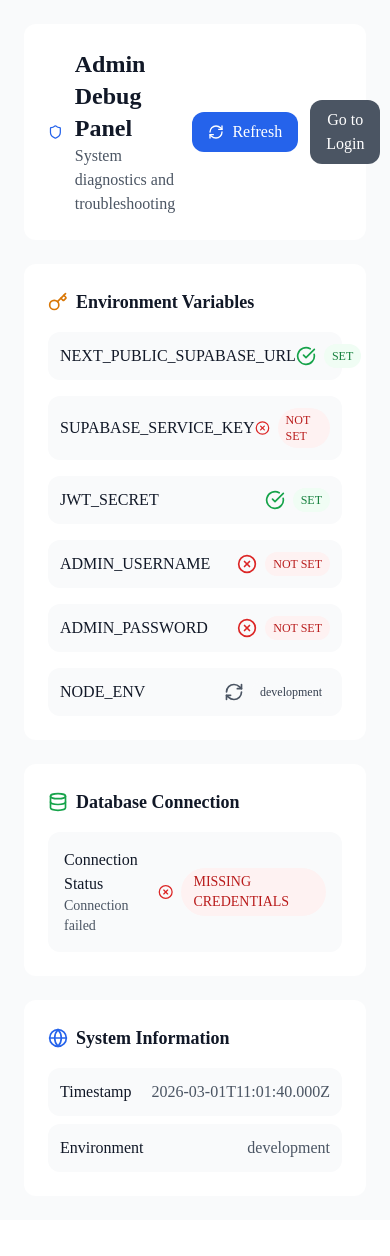
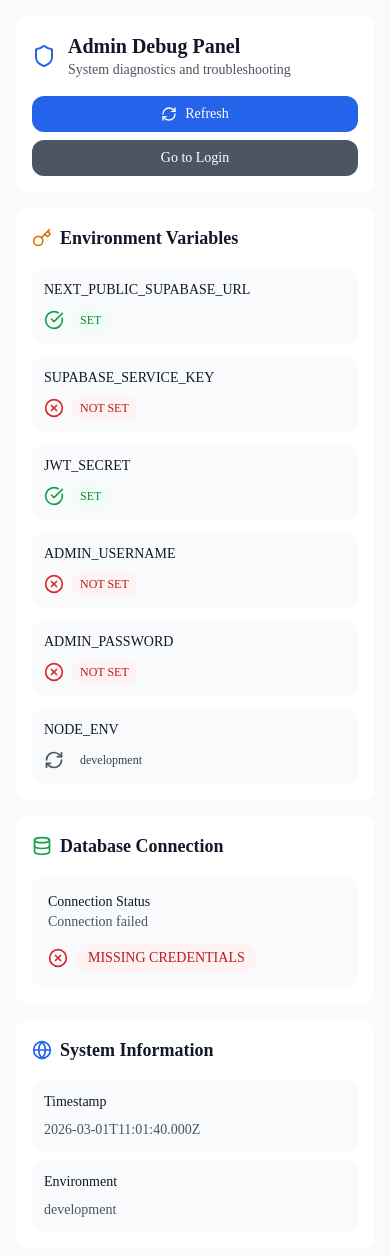
Before and after one commit to yummyyyy123/promptLibrary, a Next.js app: page /admin/debug in a window 390 px wide. Shown: the top 1256 px of the page. Before the commit the page ends 1220 px from the top, so only its background shows below. Built offline with nearby package versions, Linux system fonts and the light colour scheme; no server answers.

Commit message:
Make debug panel and home page cards mobile friendly

```diff
--- a/src/app/admin/debug/page.tsx
+++ b/src/app/admin/debug/page.tsx
@@ -108,29 +108,29 @@ export default function AdminDebug() {
   }
 
   return (
-    <div className="min-h-screen bg-gray-50 dark:bg-gray-900 p-6">
+    <div className="min-h-screen bg-gray-50 dark:bg-gray-900 p-4 sm:p-6">
       <div className="max-w-4xl mx-auto">
         {/* Header */}
-        <div className="bg-white dark:bg-gray-800 rounded-lg shadow-sm p-6 mb-6">
-          <div className="flex items-center justify-between">
+        <div className="bg-white dark:bg-gray-800 rounded-lg shadow-sm p-4 sm:p-6 mb-4 sm:mb-6">
+          <div className="flex flex-col sm:flex-row sm:items-center sm:justify-between gap-4">
             <div className="flex items-center gap-3">
-              <Shield className="w-8 h-8 text-blue-600" />
+              <Shield className="w-6 h-6 sm:w-8 sm:h-8 text-blue-600" />
               <div>
-                <h1 className="text-2xl font-bold text-gray-900 dark:text-white">Admin Debug Panel</h1>
-                <p className="text-gray-600 dark:text-gray-400">System diagnostics and troubleshooting</p>
+                <h1 className="text-xl sm:text-2xl font-bold text-gray-900 dark:text-white">Admin Debug Panel</h1>
+                <p className="text-sm text-gray-600 dark:text-gray-400">System diagnostics and troubleshooting</p>
               </div>
             </div>
-            <div className="flex items-center gap-3">
+            <div className="flex flex-col sm:flex-row items-stretch sm:items-center gap-2 sm:gap-3">
               <button
                 onClick={fetchDebugInfo}
-                className="flex items-center gap-2 px-4 py-2 bg-blue-600 text-white rounded-lg hover:bg-blue-700 transition-colors"
+                className="flex items-center justify-center gap-2 px-3 sm:px-4 py-2 bg-blue-600 text-white rounded-lg hover:bg-blue-700 transition-colors text-sm sm:text-base"
               >
                 <RefreshCw className="w-4 h-4" />
                 Refresh
               </button>
               <button
                 onClick={() => router.push('/admin/login')}
-                className="px-4 py-2 bg-gray-600 text-white rounded-lg hover:bg-gray-700 transition-colors"
+                className="px-3 sm:px-4 py-2 bg-gray-600 text-white rounded-lg hover:bg-gray-700 transition-colors text-sm sm:text-base"
               >
                 Go to Login
               </button>
@@ -139,16 +139,16 @@ export default function AdminDebug() {
         </div>
 
         {/* Environment Variables */}
-        <div className="bg-white dark:bg-gray-800 rounded-lg shadow-sm p-6 mb-6">
+        <div className="bg-white dark:bg-gray-800 rounded-lg shadow-sm p-4 sm:p-6 mb-4 sm:mb-6">
           <h2 className="text-lg font-bold text-gray-900 dark:text-white mb-4 flex items-center gap-2">
             <Key className="w-5 h-5 text-amber-600" />
             Environment Variables
           </h2>
-          <div className="grid grid-cols-1 md:grid-cols-2 gap-4">
+          <div className="grid grid-cols-1 sm:grid-cols-2 gap-3 sm:gap-4">
             {debugInfo && Object.entries(debugInfo.environment).map(([key, value]) => (
-              <div key={key} className="flex items-center justify-between p-3 bg-gray-50 dark:bg-gray-700 rounded-lg">
-                <span className="font-medium text-gray-900 dark:text-white">{key}</span>
-                <div className="flex items-center gap-2">
+              <div key={key} className="flex flex-col sm:flex-row sm:items-center sm:justify-between p-3 bg-gray-50 dark:bg-gray-700 rounded-lg gap-2 sm:gap-0">
+                <span className="font-medium text-gray-900 dark:text-white text-sm sm:text-base break-words">{key}</span>
+                <div className="flex items-center gap-2 flex-shrink-0">
                   {getStatusIcon(value as string)}
                   <span className={`px-2 py-1 rounded-full text-xs font-medium ${getStatusColor(value as string)}`}>
                     {value}
@@ -160,20 +160,20 @@ export default function AdminDebug() {
         </div>
 
         {/* Database Status */}
-        <div className="bg-white dark:bg-gray-800 rounded-lg shadow-sm p-6 mb-6">
+        <div className="bg-white dark:bg-gray-800 rounded-lg shadow-sm p-4 sm:p-6 mb-4 sm:mb-6">
           <h2 className="text-lg font-bold text-gray-900 dark:text-white mb-4 flex items-center gap-2">
             <Database className="w-5 h-5 text-green-600" />
             Database Connection
           </h2>
           <div className="space-y-4">
-            <div className="flex items-center justify-between p-4 bg-gray-50 dark:bg-gray-700 rounded-lg">
+            <div className="flex flex-col sm:flex-row sm:items-center sm:justify-between p-4 bg-gray-50 dark:bg-gray-700 rounded-lg gap-3 sm:gap-0">
               <div>
-                <p className="font-medium text-gray-900 dark:text-white">Connection Status</p>
+                <p className="font-medium text-gray-900 dark:text-white text-sm sm:text-base">Connection Status</p>
                 <p className="text-sm text-gray-600 dark:text-gray-400">
                   {debugInfo?.database.status === 'CONNECTED' ? 'Successfully connected to Supabase' : 'Connection failed'}
                 </p>
               </div>
-              <div className="flex items-center gap-2">
+              <div className="flex items-center gap-2 flex-shrink-0">
                 {getStatusIcon(debugInfo?.database.status || 'FAILED')}
                 <span className={`px-3 py-1 rounded-full text-sm font-medium ${getStatusColor(debugInfo?.database.status || 'FAILED')}`}>
                   {debugInfo?.database.status || 'UNKNOWN'}
@@ -183,27 +183,27 @@ export default function AdminDebug() {
 
             {debugInfo?.database.error && (
               <div className="p-4 bg-red-50 dark:bg-red-900/20 border border-red-200 dark:border-red-800 rounded-lg">
-                <p className="font-medium text-red-800 dark:text-red-200 mb-2">Error Details:</p>
-                <p className="text-sm text-red-600 dark:text-red-400 font-mono">{String(debugInfo.database.error)}</p>
+                <p className="font-medium text-red-800 dark:text-red-200 mb-2 text-sm sm:text-base">Error Details:</p>
+                <p className="text-sm text-red-600 dark:text-red-400 font-mono break-all">{String(debugInfo.database.error)}</p>
               </div>
             )}
           </div>
         </div>
 
         {/* System Info */}
-        <div className="bg-white dark:bg-gray-800 rounded-lg shadow-sm p-6">
+        <div className="bg-white dark:bg-gray-800 rounded-lg shadow-sm p-4 sm:p-6">
           <h2 className="text-lg font-bold text-gray-900 dark:text-white mb-4 flex items-center gap-2">
             <Globe className="w-5 h-5 text-blue-600" />
             System Information
           </h2>
           <div className="space-y-2">
-            <div className="flex justify-between p-3 bg-gray-50 dark:bg-gray-700 rounded-lg">
-              <span className="font-medium text-gray-900 dark:text-white">Timestamp</span>
-              <span className="text-gray-600 dark:text-gray-400">{debugInfo?.timestamp || 'N/A'}</span>
+            <div className="flex flex-col sm:flex-row sm:justify-between p-3 bg-gray-50 dark:bg-gray-700 rounded-lg gap-2 sm:gap-0">
+              <span className="font-medium text-gray-900 dark:text-white text-sm sm:text-base">Timestamp</span>
+              <span className="text-gray-600 dark:text-gray-400 text-sm sm:text-base break-all">{debugInfo?.timestamp || 'N/A'}</span>
             </div>
-            <div className="flex justify-between p-3 bg-gray-50 dark:bg-gray-700 rounded-lg">
-              <span className="font-medium text-gray-900 dark:text-white">Environment</span>
-              <span className="text-gray-600 dark:text-gray-400">{debugInfo?.environment?.NODE_ENV || 'N/A'}</span>
+            <div className="flex flex-col sm:flex-row sm:justify-between p-3 bg-gray-50 dark:bg-gray-700 rounded-lg gap-2 sm:gap-0">
+              <span className="font-medium text-gray-900 dark:text-white text-sm sm:text-base">Environment</span>
+              <span className="text-gray-600 dark:text-gray-400 text-sm sm:text-base">{debugInfo?.environment?.NODE_ENV || 'N/A'}</span>
             </div>
           </div>
         </div>
--- a/src/app/page.tsx
+++ b/src/app/page.tsx
@@ -253,53 +253,53 @@ export default function Home() {
             </div>
 
             {/* Testing Dashboard Card */}
-            <div className="mb-8">
+            <div className="mb-6 sm:mb-8">
               <AnimatedCard index={0} className="bg-gradient-to-r from-purple-900 via-blue-900 to-indigo-900 border border-purple-500/30">
-                <div className="p-6">
-                  <div className="flex items-center justify-between mb-4">
+                <div className="p-4 sm:p-6">
+                  <div className="flex flex-col sm:flex-row sm:items-center sm:justify-between gap-4 mb-4">
                     <div className="flex items-center gap-3">
-                      <div className="w-10 h-10 bg-gradient-to-br from-green-400 to-blue-500 rounded-lg flex items-center justify-center">
-                        <BarChart3 className="w-5 h-5 text-white" />
+                      <div className="w-8 h-8 sm:w-10 sm:h-10 bg-gradient-to-br from-green-400 to-blue-500 rounded-lg flex items-center justify-center">
+                        <BarChart3 className="w-4 h-4 sm:w-5 sm:h-5 text-white" />
                       </div>
                       <div>
-                        <h3 className="text-lg font-bold text-white">Testing Dashboard</h3>
-                        <p className="text-sm text-gray-300">Security & Performance Monitoring</p>
+                        <h3 className="text-base sm:text-lg font-bold text-white">Testing Dashboard</h3>
+                        <p className="text-xs sm:text-sm text-gray-300">Security & Performance Monitoring</p>
                       </div>
                     </div>
                     <a
                       href="/test"
-                      className="flex items-center gap-2 px-4 py-2 bg-white/20 backdrop-blur-sm rounded-lg border border-white/40 text-white hover:bg-white/30 transition-colors"
+                      className="flex items-center justify-center gap-2 px-3 sm:px-4 py-2 bg-white/20 backdrop-blur-sm rounded-lg border border-white/40 text-white hover:bg-white/30 transition-colors text-sm sm:text-base"
                     >
-                      <Zap className="w-4 h-4" />
+                      <Zap className="w-3 h-3 sm:w-4 sm:h-4" />
                       View Dashboard
                     </a>
                   </div>
 
-                  <div className="grid grid-cols-1 md:grid-cols-3 gap-4">
+                  <div className="grid grid-cols-1 sm:grid-cols-3 gap-3 sm:gap-4">
                     <div className="bg-white/10 backdrop-blur-sm rounded-lg p-3 border border-white/20">
                       <div className="flex items-center gap-2 mb-1">
-                        <Shield className="w-4 h-4 text-green-400" />
-                        <span className="text-sm font-medium text-green-400">Security Score</span>
+                        <Shield className="w-3 h-3 sm:w-4 sm:h-4 text-green-400" />
+                        <span className="text-xs sm:text-sm font-medium text-green-400">Security Score</span>
                       </div>
-                      <p className="text-2xl font-bold text-white">100%</p>
+                      <p className="text-xl sm:text-2xl font-bold text-white">100%</p>
                       <p className="text-xs text-gray-400">All tests passed</p>
                     </div>
 
                     <div className="bg-white/10 backdrop-blur-sm rounded-lg p-3 border border-white/20">
                       <div className="flex items-center gap-2 mb-1">
-                        <Activity className="w-4 h-4 text-blue-400" />
-                        <span className="text-sm font-medium text-blue-400">Performance</span>
+                        <Activity className="w-3 h-3 sm:w-4 sm:h-4 text-blue-400" />
+                        <span className="text-xs sm:text-sm font-medium text-blue-400">Performance</span>
                       </div>
-                      <p className="text-2xl font-bold text-white">100%</p>
+                      <p className="text-xl sm:text-2xl font-bold text-white">100%</p>
                       <p className="text-xs text-gray-400">Optimized response</p>
                     </div>
 
                     <div className="bg-white/10 backdrop-blur-sm rounded-lg p-3 border border-white/20">
                       <div className="flex items-center gap-2 mb-1">
-                        <Target className="w-4 h-4 text-purple-400" />
-                        <span className="text-sm font-medium text-purple-400">Tests Run</span>
+                        <Target className="w-3 h-3 sm:w-4 sm:h-4 text-purple-400" />
+                        <span className="text-xs sm:text-sm font-medium text-purple-400">Tests Run</span>
                       </div>
-                      <p className="text-2xl font-bold text-white">16</p>
+                      <p className="text-xl sm:text-2xl font-bold text-white">16</p>
                       <p className="text-xs text-gray-400">Comprehensive suite</p>
                     </div>
                   </div>
@@ -307,7 +307,7 @@ export default function Home() {
                   <div className="mt-4 p-3 bg-white/5 backdrop-blur-sm rounded-lg border border-white/10">
                     <div className="flex items-center gap-2 mb-2">
                       <div className="w-2 h-2 bg-green-400 rounded-full animate-pulse"></div>
-                      <span className="text-sm font-medium text-green-400">System Status: Operational</span>
+                      <span className="text-xs sm:text-sm font-medium text-green-400">System Status: Operational</span>
                     </div>
                     <p className="text-xs text-gray-400">
                       All security measures active • Real-time monitoring enabled • Production ready
@@ -318,53 +318,53 @@ export default function Home() {
             </div>
 
             {/* Debug Panel Card */}
-            <div className="mb-8">
+            <div className="mb-6 sm:mb-8">
               <AnimatedCard index={1} className="bg-gradient-to-r from-amber-900 via-orange-900 to-red-900 border border-amber-500/30">
-                <div className="p-6">
-                  <div className="flex items-center justify-between mb-4">
+                <div className="p-4 sm:p-6">
+                  <div className="flex flex-col sm:flex-row sm:items-center sm:justify-between gap-4 mb-4">
                     <div className="flex items-center gap-3">
-                      <div className="w-10 h-10 bg-gradient-to-br from-amber-400 to-orange-500 rounded-lg flex items-center justify-center">
-                        <Activity className="w-5 h-5 text-white" />
+                      <div className="w-8 h-8 sm:w-10 sm:h-10 bg-gradient-to-br from-amber-400 to-orange-500 rounded-lg flex items-center justify-center">
+                        <Activity className="w-4 h-4 sm:w-5 sm:h-5 text-white" />
                       </div>
                       <div>
-                        <h3 className="text-lg font-bold text-white">Debug Panel</h3>
-                        <p className="text-sm text-gray-300">System Diagnostics & Troubleshooting</p>
+                        <h3 className="text-base sm:text-lg font-bold text-white">Debug Panel</h3>
+                        <p className="text-xs sm:text-sm text-gray-300">System Diagnostics & Troubleshooting</p>
                       </div>
                     </div>
                     <a
                       href="/admin/debug"
-                      className="flex items-center gap-2 px-4 py-2 bg-white/20 backdrop-blur-sm rounded-lg border border-white/40 text-white hover:bg-white/30 transition-colors"
+                      className="flex items-center justify-center gap-2 px-3 sm:px-4 py-2 bg-white/20 backdrop-blur-sm rounded-lg border border-white/40 text-white hover:bg-white/30 transition-colors text-sm sm:text-base"
                     >
-                      <Target className="w-4 h-4" />
+                      <Target className="w-3 h-3 sm:w-4 sm:h-4" />
                       View Debug
                     </a>
                   </div>
 
-                  <div className="grid grid-cols-1 md:grid-cols-3 gap-4">
+                  <div className="grid grid-cols-1 sm:grid-cols-3 gap-3 sm:gap-4">
                     <div className="bg-white/10 backdrop-blur-sm rounded-lg p-3 border border-white/20">
                       <div className="flex items-center gap-2 mb-1">
-                        <Shield className="w-4 h-4 text-amber-400" />
-                        <span className="text-sm font-medium text-amber-400">Environment</span>
+                        <Shield className="w-3 h-3 sm:w-4 sm:h-4 text-amber-400" />
+                        <span className="text-xs sm:text-sm font-medium text-amber-400">Environment</span>
                       </div>
-                      <p className="text-2xl font-bold text-white">5/5</p>
+                      <p className="text-xl sm:text-2xl font-bold text-white">5/5</p>
                       <p className="text-xs text-gray-400">Variables configured</p>
                     </div>
 
                     <div className="bg-white/10 backdrop-blur-sm rounded-lg p-3 border border-white/20">
                       <div className="flex items-center gap-2 mb-1">
-                        <Database className="w-4 h-4 text-orange-400" />
-                        <span className="text-sm font-medium text-orange-400">Database</span>
+                        <Database className="w-3 h-3 sm:w-4 sm:h-4 text-orange-400" />
+                        <span className="text-xs sm:text-sm font-medium text-orange-400">Database</span>
                       </div>
-                      <p className="text-2xl font-bold text-white">OK</p>
+                      <p className="text-xl sm:text-2xl font-bold text-white">OK</p>
                       <p className="text-xs text-gray-400">Connected healthy</p>
                     </div>
 
                     <div className="bg-white/10 backdrop-blur-sm rounded-lg p-3 border border-white/20">
                       <div className="flex items-center gap-2 mb-1">
-                        <Globe className="w-4 h-4 text-red-400" />
-                        <span className="text-sm font-medium text-red-400">System</span>
+                        <Globe className="w-3 h-3 sm:w-4 sm:h-4 text-red-400" />
+                        <span className="text-xs sm:text-sm font-medium text-red-400">System</span>
                       </div>
-                      <p className="text-2xl font-bold text-white">Live</p>
+                      <p className="text-xl sm:text-2xl font-bold text-white">Live</p>
                       <p className="text-xs text-gray-400">Production ready</p>
                     </div>
                   </div>
@@ -372,7 +372,7 @@ export default function Home() {
                   <div className="mt-4 p-3 bg-white/5 backdrop-blur-sm rounded-lg border border-white/10">
                     <div className="flex items-center gap-2 mb-2">
                       <div className="w-2 h-2 bg-amber-400 rounded-full animate-pulse"></div>
-                      <span className="text-sm font-medium text-amber-400">Debug Status: Available</span>
+                      <span className="text-xs sm:text-sm font-medium text-amber-400">Debug Status: Available</span>
                     </div>
                     <p className="text-xs text-gray-400">
                       Environment variables checked • Database monitored • System diagnostics ready
```
